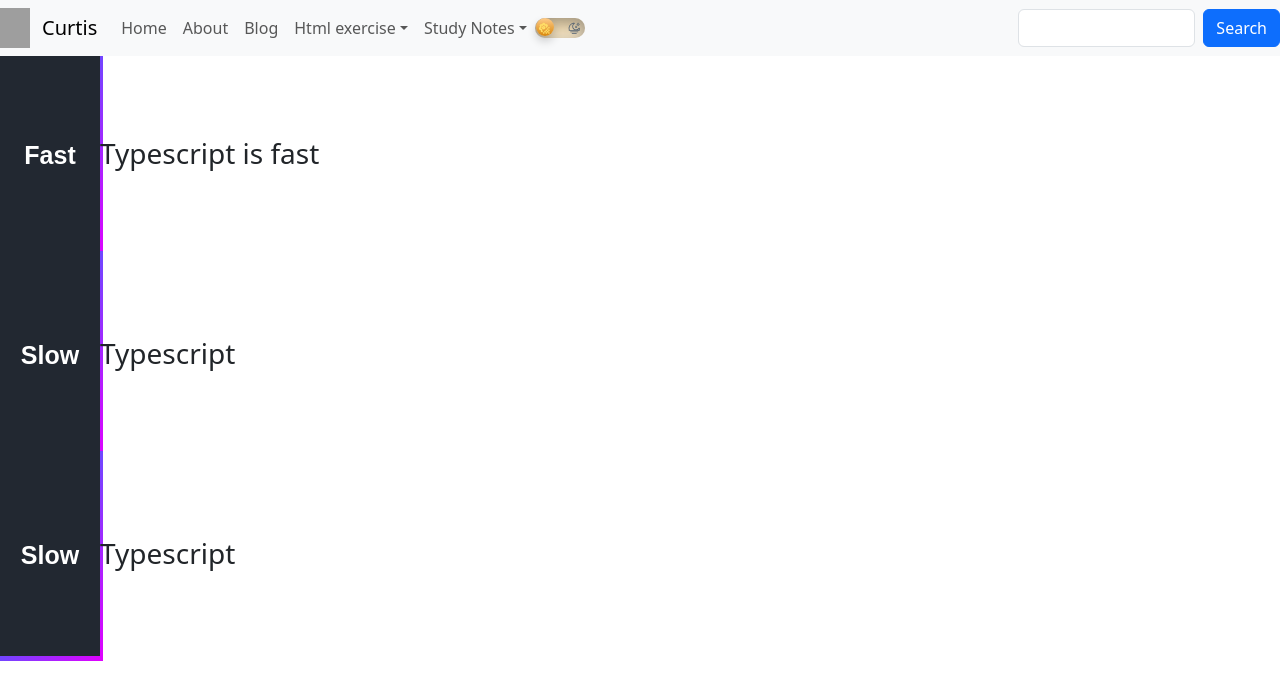
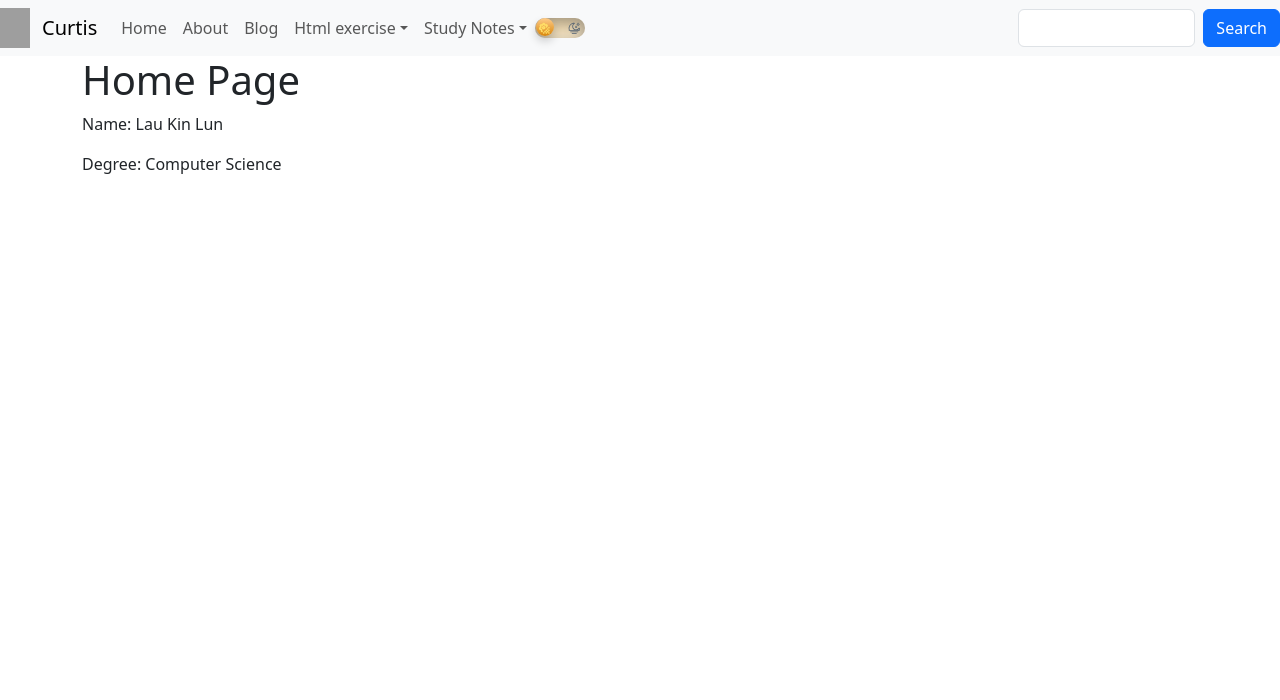
Before and after one commit to greentis/greentis.github.io, a Vue app: page / in a window 1280 px wide. Shown: the top 700 px of the page. Built offline with nearby package versions, Linux system fonts and the light colour scheme; grey boxes are pictures that could not be loaded.

Commit message:
ref to home

```diff
--- a/src/App.vue
+++ b/src/App.vue
@@ -11,7 +11,7 @@ import Animation from './notes/Animation.vue'
 import {reactive, ref} from 'vue';
 const tabs = {Home,About,Blog,FlexBox,Animation}
 const mainTabs = {Home,About,Blog}
-let activePage = ref("FlexBox")
+let activePage = ref("Home")
 const dropdowns = ref([
                 {text:"Html exercise", pages:[
                     {text:"Flexbox", tab:"FlexBox"},
```
